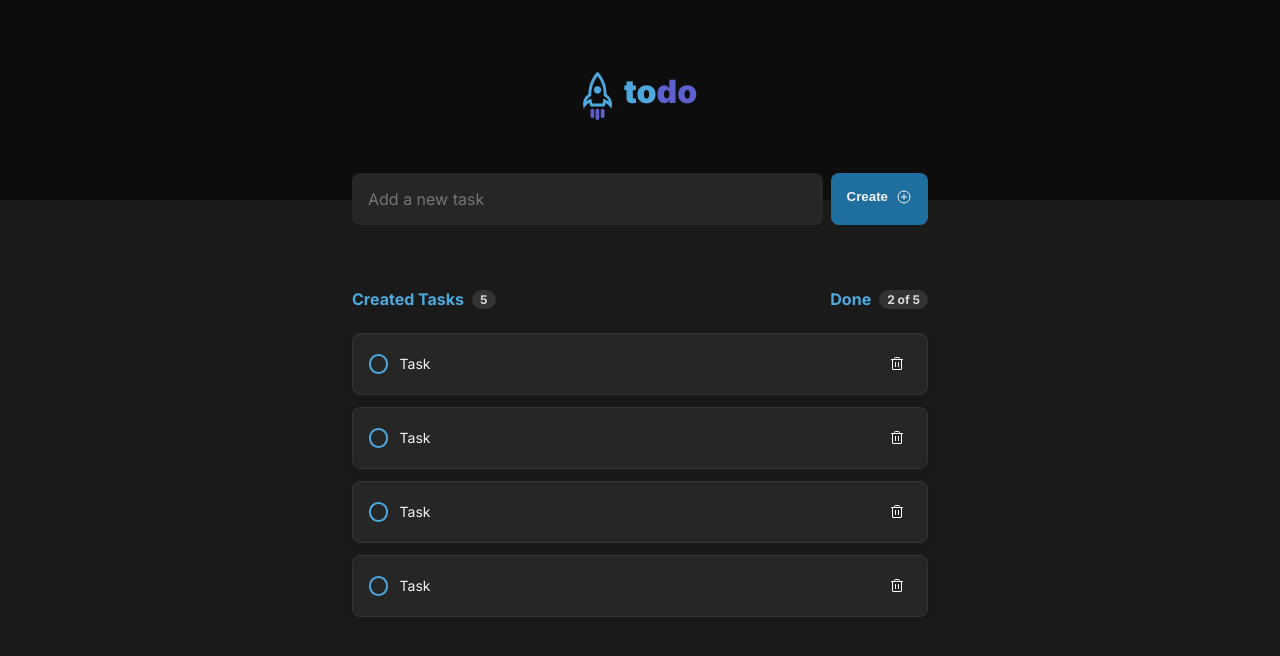
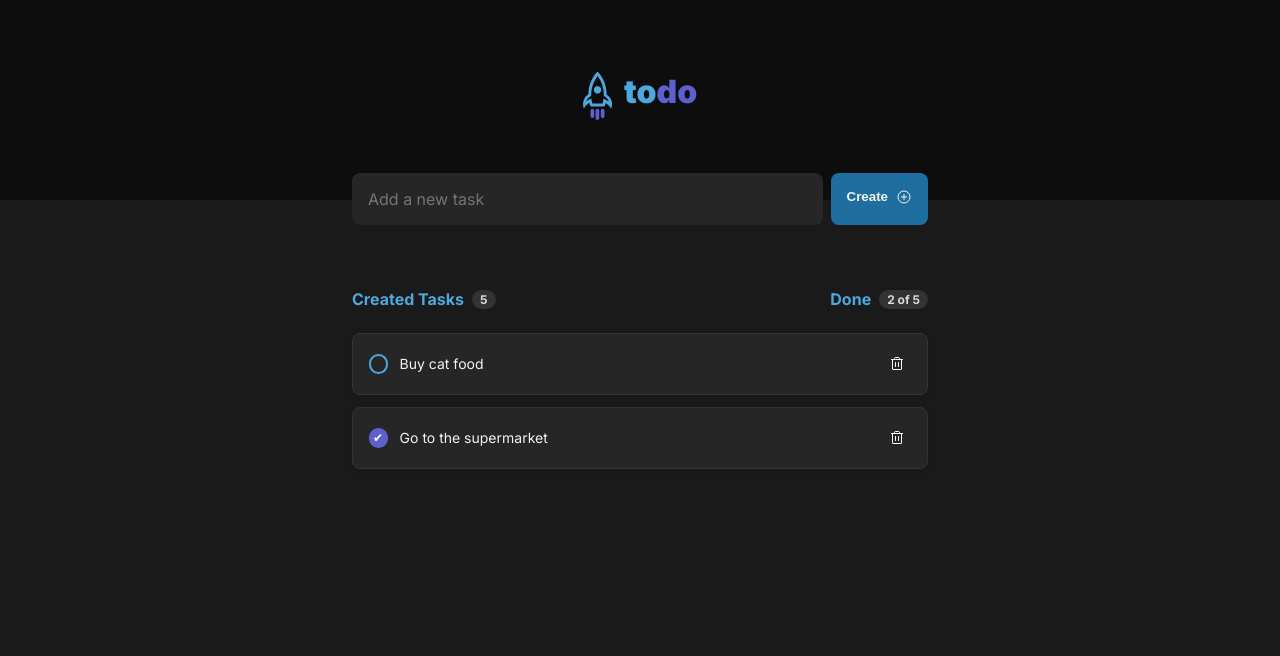
Before and after one commit to samantafluture/todo-app-reactjs-ts, a React (Vite) app: page / in a window 1280 px wide. Shown: the top 656 px of the page. Built offline with nearby package versions, Linux system fonts and the light colour scheme.

Commit message:
map tasks and print array in the screen

```diff
--- a/src/App.tsx
+++ b/src/App.tsx
@@ -1,12 +1,30 @@
 import { Header } from './components/Header';
 import { NewTask } from './components/NewTask';
 import { TaskCounter } from './components/TaskCounter';
+import { Task } from './components/Task';
+
+import { TaskProps } from './components/Task';
 
 import styles from './App.module.css';
 import './global.css';
-import { Task } from './components/Task';
+
+interface Task extends TaskProps {}
+
+const tasks: Task[] = [
+	{
+		id: 1,
+		content: 'Buy cat food',
+		isCompleted: false
+	},
+	{
+		id: 2,
+		content: 'Go to the supermarket',
+		isCompleted: true
+	},
+]
 
 export function App() {
+
 	return (
 		<>
 			<Header />
@@ -14,10 +32,20 @@ export function App() {
 			<div className={styles.wrapper}>
 				<NewTask />
 				<TaskCounter />
-				<Task />
-				<Task />
-				<Task />
-				<Task />
+				<main>
+					{
+						tasks.map(task => {
+							return(
+								<Task
+									key={task.id}
+									content={task.content}
+									isCompleted={task.isCompleted}
+								/>
+							);
+						})
+					}
+				</main>
+
 			</div>
 		</>
 	);
--- a/src/components/NewTask.tsx
+++ b/src/components/NewTask.tsx
@@ -1,16 +1,23 @@
+
 import { PlusCircle } from 'phosphor-react';
 
 import styles from './NewTask.module.css';
 
 export function NewTask() {
+
 	return (
-		<form className={styles.newTask}>
-            <input type="text"placeholder='Add a new task' />
-            <button type="submit">
-                <span>Create</span>
-                <PlusCircle size={16}/>
-            </button>
-        </form>
-
+		<form
+            className={styles.newTask}
+        >
+			<input
+                type='text'
+                placeholder='Add a new task'
+                name='task'
+            />
+			<button type='submit'>
+				<span>Create</span>
+				<PlusCircle size={16} />
+			</button>
+		</form>
 	);
 }
--- a/src/components/Task.module.css
+++ b/src/components/Task.module.css
@@ -20,6 +20,7 @@
 	width: 1.3rem;
 	height: 1.2rem;
 	border-radius: 50%;
+    /* margin-top: 0.375rem; */
 	cursor: pointer;
 }
 
@@ -54,6 +55,14 @@
 	width: 100%;
 }
 
+.taskContentChecked {
+    font-size: 0.875rem;
+	line-height: 1.4;
+	width: 100%;
+    color: var(--gray-300);
+    text-decoration-line: line-through;
+}
+
 .deleteTask {
 	cursor: pointer;
 	border: 0;
--- a/src/components/Task.tsx
+++ b/src/components/Task.tsx
@@ -2,12 +2,27 @@ import { Trash } from 'phosphor-react';
 
 import styles from './Task.module.css';
 
-export function Task() {
+export interface TaskProps {
+    id?: number,
+	content: string;
+    isCompleted: boolean
+}
+
+export function Task({ isCompleted = false, content }: TaskProps) {
 	return (
 		<div className={styles.task}>
-			<input type='checkbox' title='Check task' />
-			<article className={styles.taskContent}>Task</article>
-			<button type='button' title='Delete task' className={styles.deleteTask}>
+			<input
+                type='checkbox'
+                title='Check task'
+                checked={isCompleted}
+            />
+			<p className={styles.taskContent}>
+                {content}
+            </p>
+			<button
+				title='Delete task'
+				className={styles.deleteTask}
+			>
 				<Trash size={16} />
 			</button>
 		</div>
```
